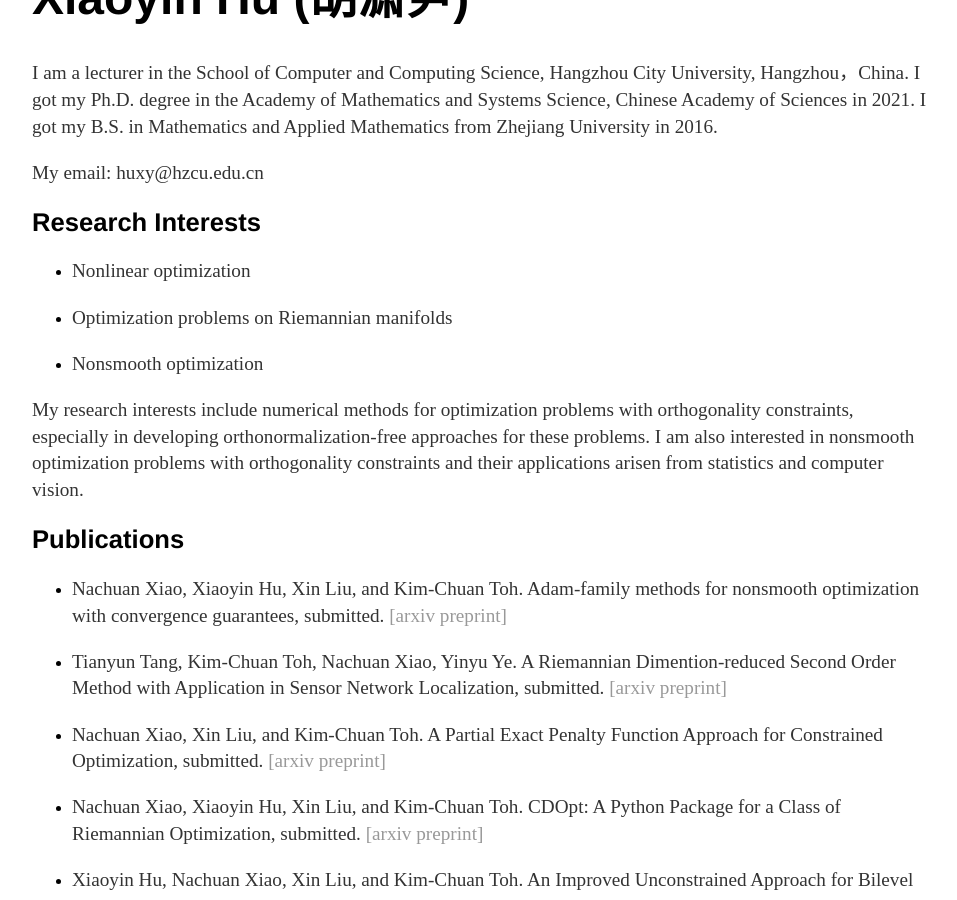
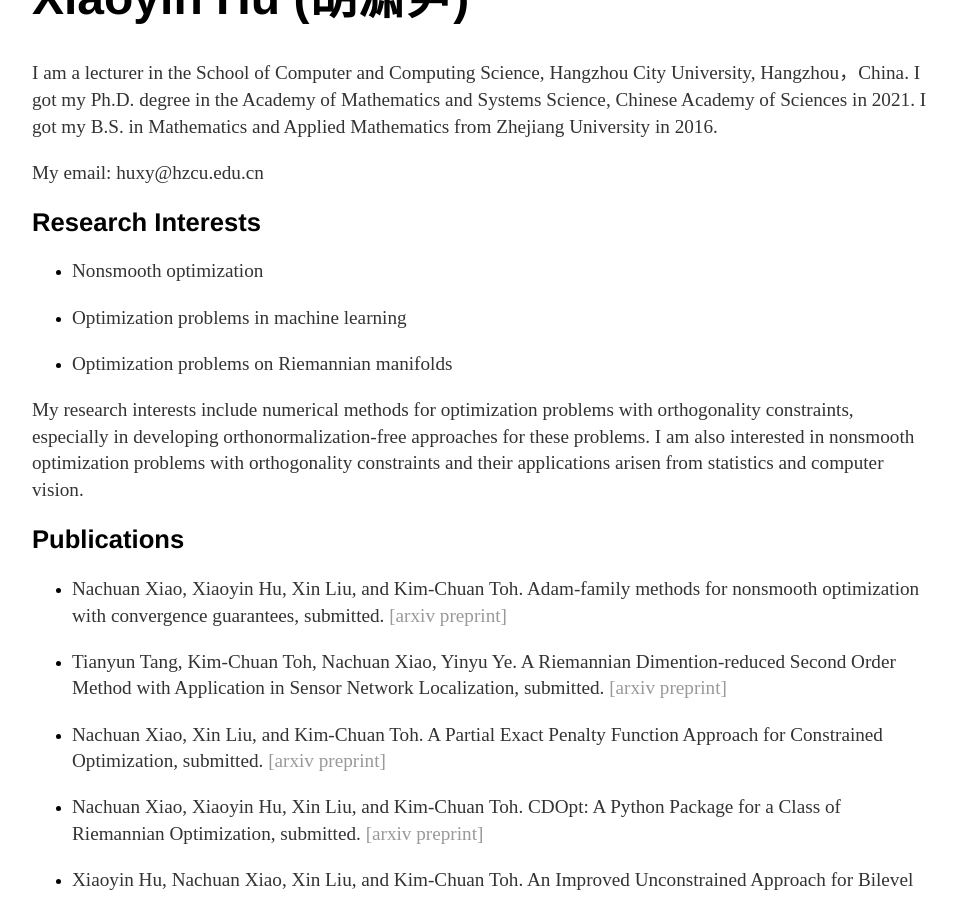
Before and after one commit to huxiaoyin708/huxiaoyin708.github.io, a Jekyll site: the page built from index.html, in a window 1280 px wide and 900 px high, scrolled down 472 px. Shown: the whole window, without its empty margins (160-1117 px from the left). Built offline with Jekyll 4.4.1, drawn with Linux system fonts in a browser that asks for light colours.

Commit message:
Update index.html

```diff
--- a/index.html
+++ b/index.html
@@ -12,9 +12,9 @@ title: Xiaoyin Hu's Homepage
 <div class="about">
         <h2>Research Interests</h2>
 	<ul>
-		<li><p>Nonlinear optimization</p></li>
+		<li><p>Nonsmooth optimization</p></li>
+		<li><p>Optimization problems in machine learning</p></li>
 		<li><p>Optimization problems on Riemannian manifolds</p></li>
-		<li><p>Nonsmooth optimization</p></li>
 	</ul>
 	<p>My research interests include numerical methods for optimization problems with orthogonality constraints, especially in developing orthonormalization-free approaches for these problems. I am also interested in nonsmooth optimization problems with orthogonality constraints and their applications arisen from statistics and computer vision.</p>
 </div>
```
